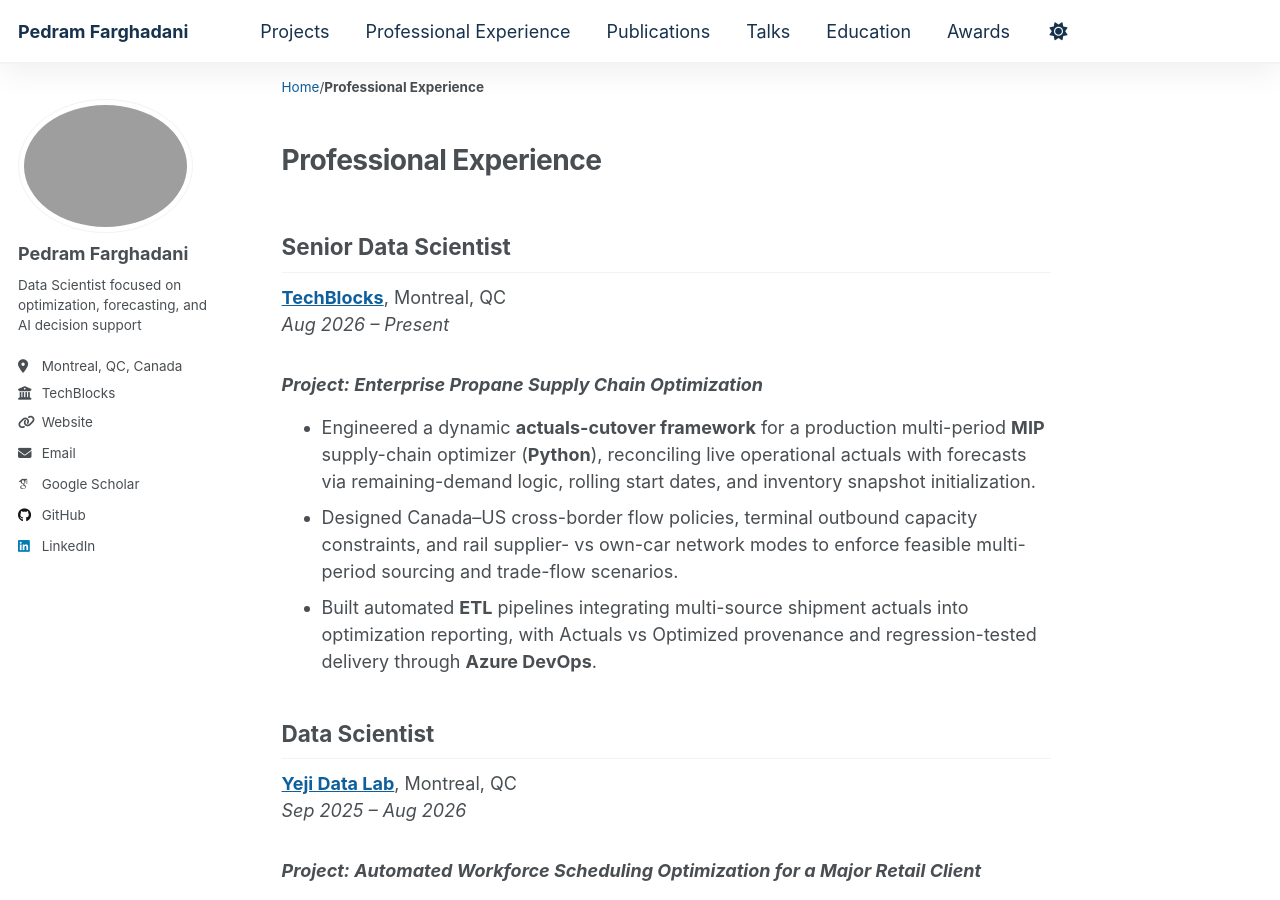
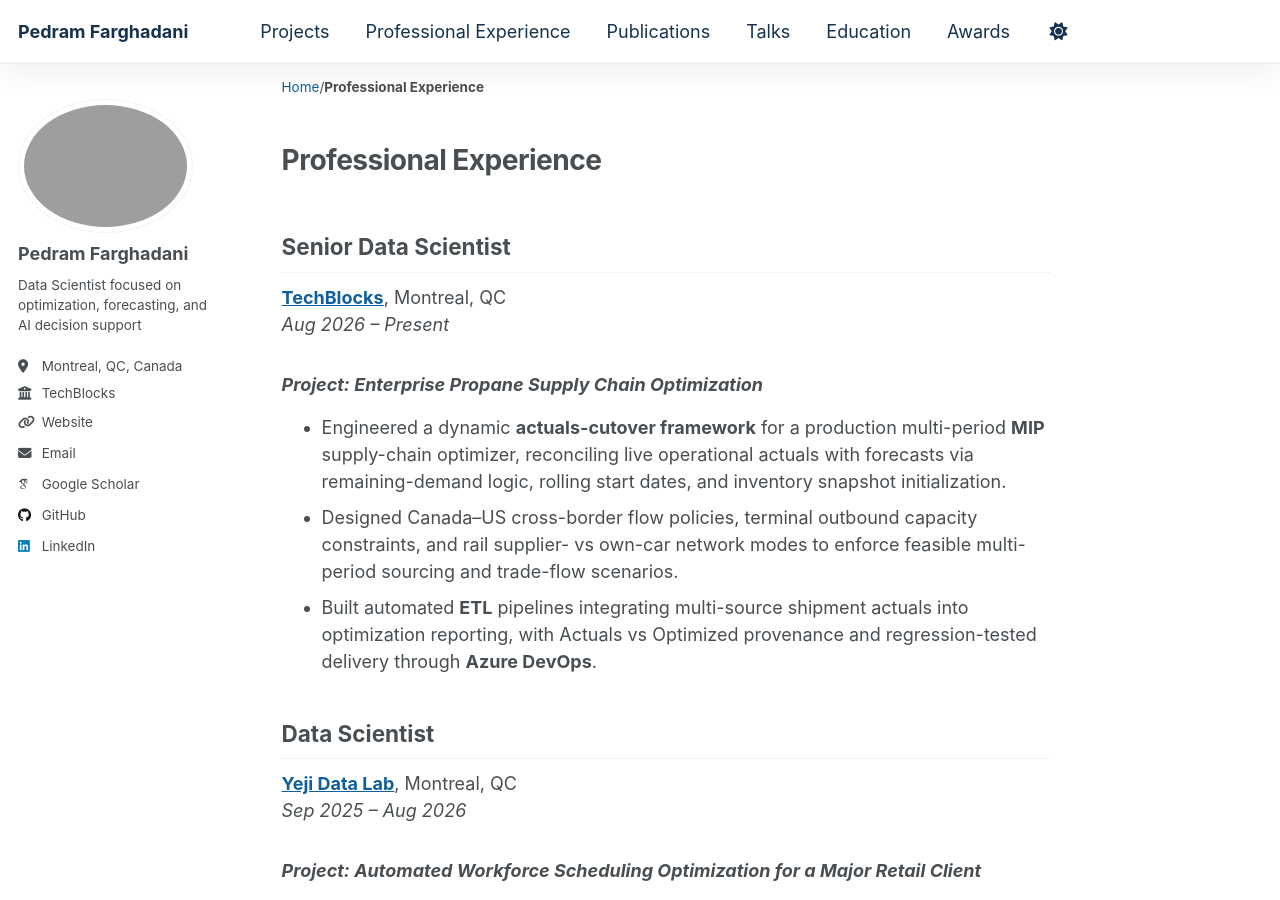
Before and after one commit to Pedram-Fdi/Pedram-Fdi.github.io, a Jekyll site: the page built from _pages/professionalexperience.md, in a window 1280 px wide and 900 px high. Built offline with Jekyll 4.4.1, drawn with Linux system fonts in a browser that asks for light colours; some web fonts are replaced.

Commit message:
Remove Python mention from propane supply chain bullet.
Co-authored-by: Cursor <cursoragent@cursor.com>

```diff
--- a/_pages/professionalexperience.md
+++ b/_pages/professionalexperience.md
@@ -10,7 +10,7 @@ author_profile: true
 *Aug 2026 – Present*
 
 ### *Project: Enterprise Propane Supply Chain Optimization*
-- Engineered a dynamic **actuals-cutover framework** for a production multi-period **MIP** supply-chain optimizer (**Python**), reconciling live operational actuals with forecasts via remaining-demand logic, rolling start dates, and inventory snapshot initialization.
+- Engineered a dynamic **actuals-cutover framework** for a production multi-period **MIP** supply-chain optimizer, reconciling live operational actuals with forecasts via remaining-demand logic, rolling start dates, and inventory snapshot initialization.
 - Designed Canada–US cross-border flow policies, terminal outbound capacity constraints, and rail supplier- vs own-car network modes to enforce feasible multi-period sourcing and trade-flow scenarios.
 - Built automated **ETL** pipelines integrating multi-source shipment actuals into optimization reporting, with Actuals vs Optimized provenance and regression-tested delivery through **Azure DevOps**.
 
```
